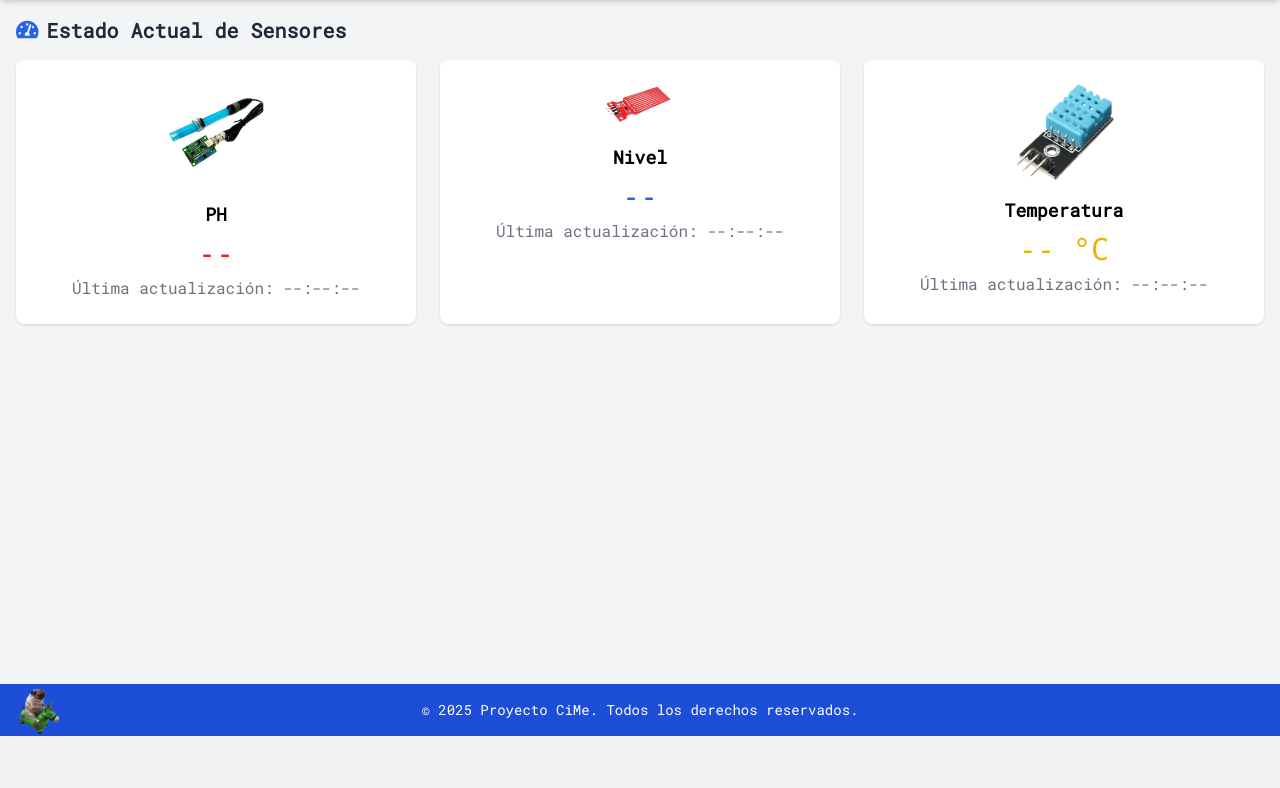
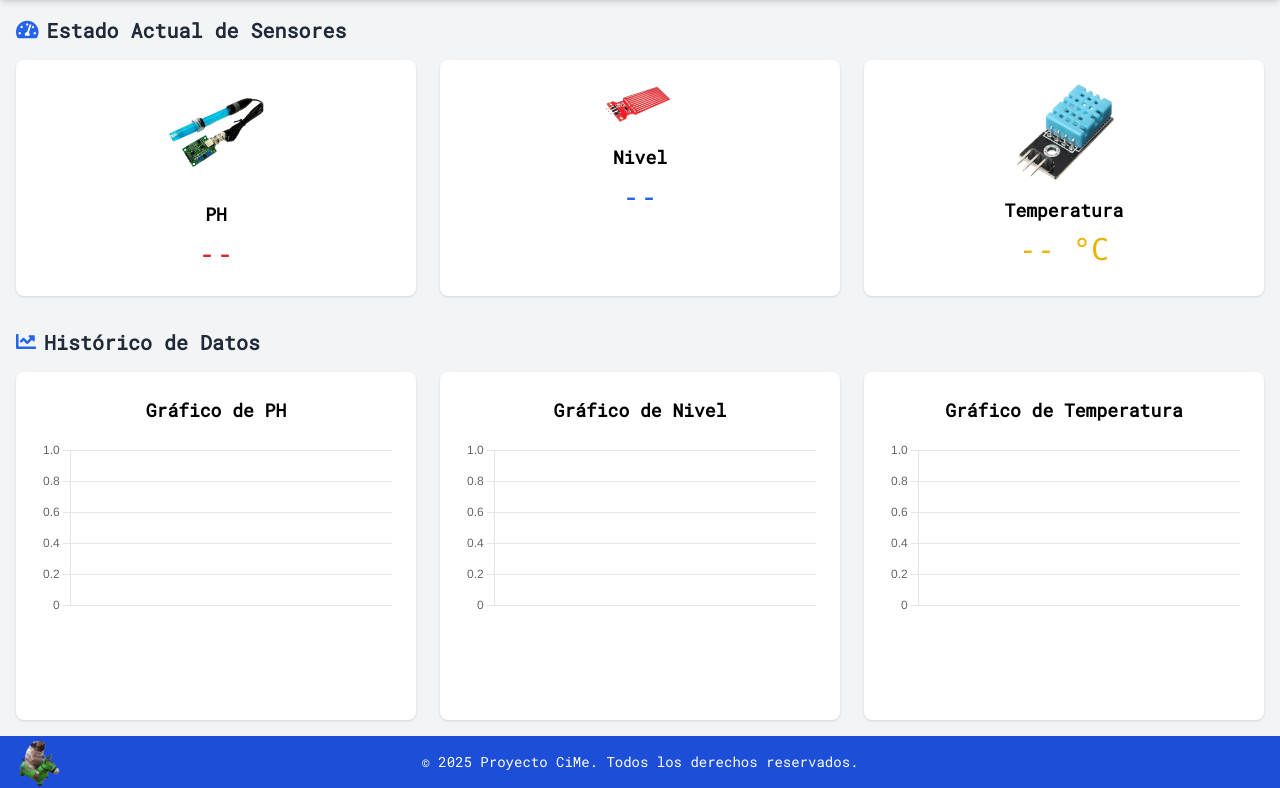
Before and after one commit to Yeko04/ProyectosULSA, a Flask app: page / in a window 1280 px wide. Shown: the part 64-852 px from the top of the page. Before the commit the page ends 800 px from the top, so only its background shows below. Run offline with Flask 3, Linux system fonts and the light colour scheme; some libraries are stand-ins or nearby versions.

Commit message:
Add files via upload

```diff
--- a/Filtrado de agua/templates/home.html
+++ b/Filtrado de agua/templates/home.html
@@ -7,6 +7,7 @@
   <script src="https://cdn.tailwindcss.com"></script>
   <link href="https://cdnjs.cloudflare.com/ajax/libs/font-awesome/5.15.3/css/all.min.css" rel="stylesheet"/>
   <link href="https://fonts.googleapis.com/css2?family=Roboto+Mono&display=swap" rel="stylesheet"/>
+  <script src="https://cdn.jsdelivr.net/npm/chart.js"></script>
   <style>
     body { font-family: 'Roboto Mono', monospace; }
   </style>
@@ -31,30 +32,51 @@
       </h2>
       <div class="grid grid-cols-1 sm:grid-cols-2 md:grid-cols-3 gap-6">
 
-        <!-- Sensor 1: pH -->
         <div class="bg-white rounded-lg shadow p-6 flex flex-col items-center">
           <img alt="Sensor de PH" class="mb-4" height="100" src="{{ url_for('static', filename='PH.jpg') }}" width="100"/>
           <h3 class="text-lg font-semibold mb-2">PH</h3>
           <p class="text-3xl font-mono text-red-600" id="ph-value">--</p>
-          <p class="text-gray-500 mt-1">Última actualización: <span id="ph-time">--:--:--</span></p>
         </div>
 
-        <!-- Sensor 2: Nivel -->
         <div class="bg-white rounded-lg shadow p-6 flex flex-col items-center">
           <img alt="Sensor de nivel" class="mb-4" height="100" src="{{ url_for('static', filename='Nivel.jpg') }}" width="100"/>
           <h3 class="text-lg font-semibold mb-2">Nivel</h3>
           <p class="text-3xl font-mono text-blue-600" id="nivel-value">--</p>
-          <p class="text-gray-500 mt-1">Última actualización: <span id="nivel-time">--:--:--</span></p>
         </div>
 
-        <!-- Sensor 3: Temperatura -->
         <div class="bg-white rounded-lg shadow p-6 flex flex-col items-center">
           <img alt="Sensor de temperatura" class="mb-4" height="100" src="{{ url_for('static', filename='Temperatura.jpg') }}" width="100"/>
           <h3 class="text-lg font-semibold mb-2">Temperatura</h3>
           <p class="text-3xl font-mono text-yellow-500" id="temp-value">-- °C</p>
-          <p class="text-gray-500 mt-1">Última actualización: <span id="temp-time">--:--:--</span></p>
         </div>
 
+      </div>
+    </section>
+
+    <section>
+      <h2 class="text-xl font-bold mb-4 text-gray-800 flex items-center">
+        <i class="fas fa-chart-line mr-2 text-blue-600"></i>
+        Histórico de Datos
+      </h2>
+      <div class="grid grid-cols-1 md:grid-cols-3 gap-6">
+        <div class="bg-white rounded-lg shadow p-6">
+          <h3 class="text-lg font-semibold mb-4 text-center">Gráfico de PH</h3>
+          <div class="h-64">
+            <canvas id="ph-chart"></canvas>
+          </div>
+        </div>
+        <div class="bg-white rounded-lg shadow p-6">
+          <h3 class="text-lg font-semibold mb-4 text-center">Gráfico de Nivel</h3>
+          <div class="h-64">
+            <canvas id="nivel-chart"></canvas>
+          </div>
+        </div>
+        <div class="bg-white rounded-lg shadow p-6">
+          <h3 class="text-lg font-semibold mb-4 text-center">Gráfico de Temperatura</h3>
+          <div class="h-64">
+            <canvas id="temp-chart"></canvas>
+          </div>
+        </div>
       </div>
     </section>
   </main>
@@ -65,27 +87,119 @@
   </footer>
 
   <script>
+  // Inicialización de gráficos y datos
+  const MAX_DATA_POINTS = 10;
+  let phChart, nivelChart, tempChart;
+  const phData = [];
+  const nivelData = [];
+  const tempData = [];
+
+  function initCharts() {
+    const commonOptions = {
+      scales: {
+        x: { display: false },
+        y: { beginAtZero: true }
+      },
+      animation: false,
+      plugins: {
+        legend: { display: false }
+      }
+    };
+
+    phChart = new Chart(document.getElementById('ph-chart'), {
+      type: 'line',
+      data: {
+        labels: [],
+        datasets: [{
+          label: 'PH',
+          data: phData,
+          borderColor: 'rgb(220, 38, 38)',
+          tension: 0.1
+        }]
+      },
+      options: commonOptions
+    });
+
+    nivelChart = new Chart(document.getElementById('nivel-chart'), {
+      type: 'line',
+      data: {
+        labels: [],
+        datasets: [{
+          label: 'Nivel',
+          data: nivelData,
+          borderColor: 'rgb(37, 99, 235)',
+          tension: 0.1
+        }]
+      },
+      options: commonOptions
+    });
+
+    tempChart = new Chart(document.getElementById('temp-chart'), {
+      type: 'line',
+      data: {
+        labels: [],
+        datasets: [{
+          label: 'Temperatura',
+          data: tempData,
+          borderColor: 'rgb(234, 179, 8)',
+          tension: 0.1
+        }]
+      },
+      options: commonOptions
+    });
+  }
+
+  window.onload = initCharts;
+
+  // Función para convertir valor numérico de nivel a texto
+  function getNivelTexto(nivel) {
+    if (nivel <= 47) return "Bajo";
+    else if (nivel > 47 && nivel <= 130) return "Medio";
+    else return "Alto";
+  }
+
   async function updateSensorData() {
     try {
       const resp = await fetch("/data");
       const data = await resp.json();
       const now = new Date().toLocaleTimeString();
 
+      // Actualizar valores numéricos
       const ph = parseFloat(data.ph);
+      const nivel = parseInt(data.nivel);
+      const temp = parseFloat(data.temp);
+
       document.getElementById("ph-value").textContent = isNaN(ph) ? "N/A" : ph.toFixed(2);
       document.getElementById("ph-time").textContent = now;
 
-      document.getElementById("nivel-value").textContent = data.nivel;
+      document.getElementById("nivel-value").textContent = isNaN(nivel) ? "N/A" : getNivelTexto(nivel);
       document.getElementById("nivel-time").textContent = now;
 
-      document.getElementById("temp-value").textContent = `${data.temp.toFixed(1)} °C`;
+      document.getElementById("temp-value").textContent = isNaN(temp) ? "N/A" : `${temp.toFixed(1)} °C`;
       document.getElementById("temp-time").textContent = now;
+
+      // Actualizar gráficos
+      phData.push(isNaN(ph) ? null : ph.toFixed(2));
+      if (phData.length > MAX_DATA_POINTS) phData.shift();
+      phChart.data.labels = phData.map((_, i) => i + 1);
+      phChart.update();
+
+      nivelData.push(isNaN(nivel) ? null : nivel);
+      if (nivelData.length > MAX_DATA_POINTS) nivelData.shift();
+      nivelChart.data.labels = nivelData.map((_, i) => i + 1);
+      nivelChart.update();
+
+      tempData.push(isNaN(temp) ? null : temp.toFixed(1));
+      if (tempData.length > MAX_DATA_POINTS) tempData.shift();
+      tempChart.data.labels = tempData.map((_, i) => i + 1);
+      tempChart.update();
+
     } catch (e) {
       console.error("Error leyendo datos:", e);
     }
   }
 
-  setInterval(updateSensorData, 1000);
-</script>
+  setInterval(updateSensorData, 1000); // Actualizar cada 1 segundo
+  </script>
 </body>
 </html>
```
